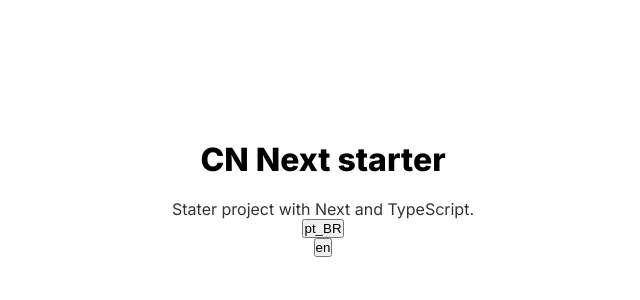
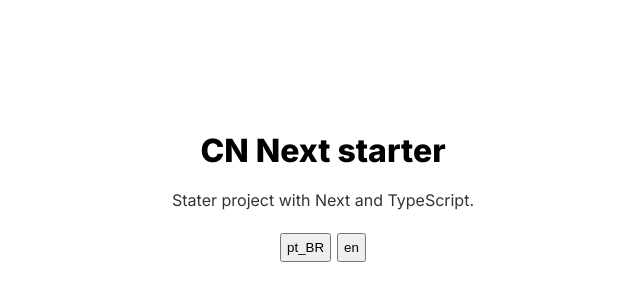
Before and after one commit to C4co/next-starter, a Next.js app: page / in a window 1280 px wide. Shown: the part 202-502 px from the top of the page, without its empty margins (317-957 px from the left). Built offline with nearby package versions, Linux system fonts and the light colour scheme.

Commit message:
Small refacts

```diff
--- a/components/welcome/welcome.module.scss
+++ b/components/welcome/welcome.module.scss
@@ -15,3 +15,12 @@
 .description{
   color: var(--font-color);
 }
+
+.buttons{
+  display: flex;
+}
+
+.button{
+  padding: 5px;
+  margin: 3px;
+}
--- a/components/welcome/welcome.tsx
+++ b/components/welcome/welcome.tsx
@@ -18,8 +18,13 @@
       <h1 data-testid="title" className={style.title}> CN Next starter </h1>
       <p data-testid="description" className={style.description}> { t('description') } </p>
       <span data-testid="version"> { process.env.NEXT_PUBLIC_VERSION } </span>
-      <button onClick={ptbr}> pt_BR </button>
-      <button onClick={en}> en </button>
+
+      <br />
+
+      <div className={style.buttons}>
+        <button className={style.button} onClick={ptbr}> pt_BR </button>
+        <button className={style.button} onClick={en}> en </button>
+      </div>
     </div>
   )
 }
```
